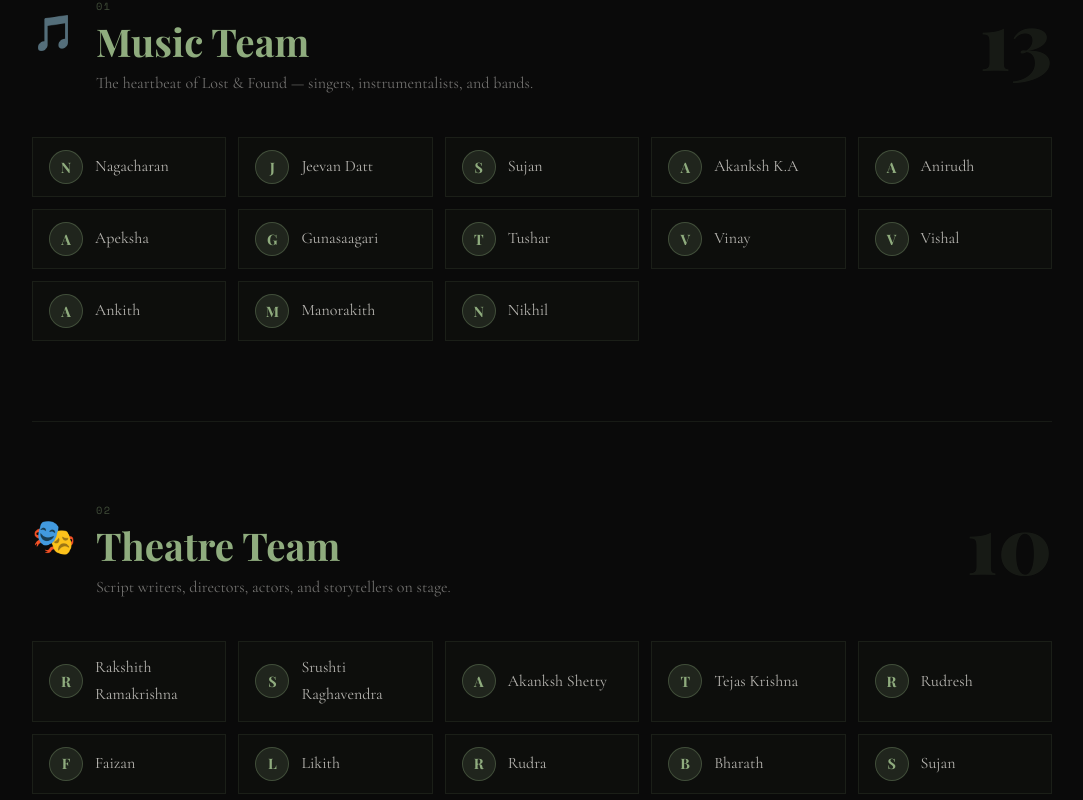
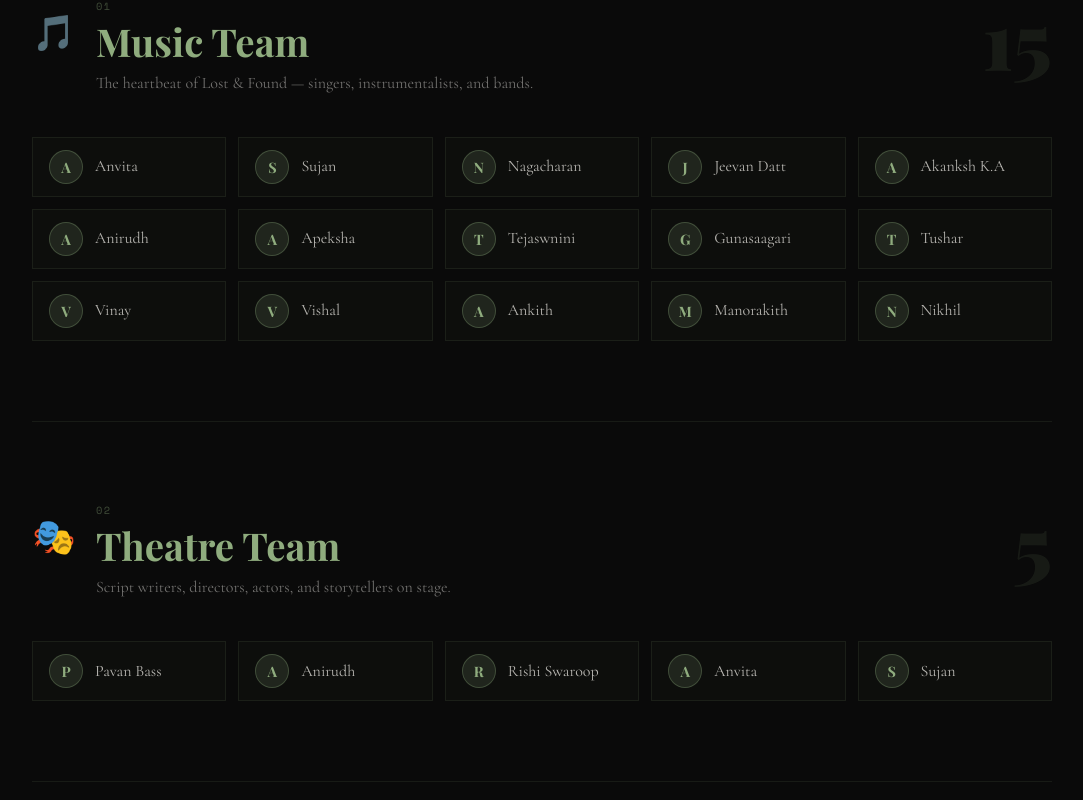
Before and after one commit to actuallysujan/lost_and_found, a Next.js app: page /team in a window 1280 px wide. Shown: the part 520-1320 px from the top of the page, without its empty margins (98-1181 px from the left). Built offline with nearby package versions, Linux system fonts and the light colour scheme; a web font is replaced by a local one.

Commit message:
Added names and fixed hermo module

```diff
--- a/src/app/components/Hero.module.css
+++ b/src/app/components/Hero.module.css
@@ -8,28 +8,6 @@
   position: relative;
   overflow: hidden;
   padding: 120px 40px 80px;
-}
-/* ── Add this block to your existing Hero.module.css ── */
-
-.lottieBg {
-  position: absolute;
-  top: 50%;
-  left: 50%;
-  transform: translate(-50%, -50%);
-  width: 30000px;
-  max-width: 100%;
-  opacity: 0.20;          /* subtle — increase to 0.2 for more visible */
-  pointer-events: none;   /* clicks pass through to buttons/links */
-  z-index: 0;
-
-  /* Optional: tint green to match brand */
-  filter: hue-rotate(80deg) saturate(0.5);
-}
-
-/* This already exists in your file — just confirm z-index: 1 is set */
-.content {
-  position: relative;
-  z-index: 1;
 }
 
 /* Background effects */
@@ -52,6 +30,20 @@
     linear-gradient(90deg, rgba(143, 172, 126, 0.04) 1px, transparent 1px);
   background-size: 60px 60px;
   pointer-events: none;
+}
+
+/* Lottie background */
+.lottieBg {
+  position: absolute;
+  top: 50%;
+  left: 50%;
+  transform: translate(-50%, -50%);
+  width: 800px;
+  max-width: 100%;
+  opacity: 0.12;
+  pointer-events: none;
+  z-index: 0;
+  filter: hue-rotate(80deg) saturate(0.5);
 }
 
 /* Content */
@@ -188,7 +180,49 @@
   50%       { opacity: 1; }
 }
 
+/* ── Mobile fixes ── */
 @media (max-width: 600px) {
-  .icons { gap: 20px; font-size: 1.1rem; }
-  .cta { gap: 12px; }
+  /* Less padding so content breathes */
+  .hero {
+    padding: 100px 24px 80px;
+  }
+
+  /* Tighter title — fits on fewer lines */
+  .title {
+    font-size: clamp(3rem, 16vw, 5rem);
+    line-height: 1.05;
+  }
+
+  /* Tagline — stop awkward mid-word wrapping */
+  .tagline {
+    font-size: 1rem;
+    padding: 0 8px;
+  }
+
+  /* Buttons — side by side, share the row equally */
+  .cta {
+    flex-direction: row;
+    flex-wrap: nowrap;
+    gap: 10px;
+    padding: 0 4px;
+  }
+
+  .btnPrimary,
+  .btnOutline {
+    flex: 1;
+    text-align: center;
+    padding: 13px 12px;
+    font-size: 0.65rem;
+    letter-spacing: 0.08em;
+  }
+
+  /* Icons — spread evenly across full width */
+  .icons {
+    gap: 0;
+    justify-content: space-evenly;
+    width: 100%;
+    font-size: 1.3rem;
+    margin-top: 44px;
+    opacity: 0.5;
+  }
 }
--- a/src/app/team/page.js
+++ b/src/app/team/page.js
@@ -8,8 +8,8 @@ const TEAMS = [
     icon: '🎵',
     description: 'The heartbeat of Lost & Found — singers, instrumentalists, and bands.',
     members: [
-      'Nagacharan', 'Jeevan Datt', 'Sujan', 'Akanksh K.A',
-      'Anirudh', 'Apeksha', 'Gunasaagari', 'Tushar',
+      'Anvita','Sujan','Nagacharan', 'Jeevan Datt', 'Akanksh K.A',
+      'Anirudh', 'Apeksha', 'Tejaswnini','Gunasaagari', 'Tushar',
       'Vinay', 'Vishal', 'Ankith', 'Manorakith', 'Nikhil',
     ],
   },
@@ -18,9 +18,9 @@ const TEAMS = [
     icon: '🎭',
     description: 'Script writers, directors, actors, and storytellers on stage.',
     members: [
-      'Rakshith Ramakrishna', 'Srushti Raghavendra', 'Akanksh Shetty',
-      'Tejas Krishna', 'Rudresh', 'Faizan', 'Likith', 'Rudra',
-      'Bharath', 'Sujan',
+
+      'Pavan Bass','Anirudh','Rishi Swaroop',
+      'Anvita', 'Sujan',
     ],
   },
   {
@@ -28,7 +28,7 @@ const TEAMS = [
     icon: '⚙️',
     description: 'The crew behind the scenes — sound, lighting, and everything that runs the show.',
     members: [
-      'Chiranjeevi', 'Rajnish', 'Harsha', 'Likith',
+      'Anvita', 'Sujan','Rajnish', 'Harsha', 'Likith',
       'Priyanka', 'Monica', 'Nikhil', 'Siddhant', 'Nithin',
     ],
   },
```
